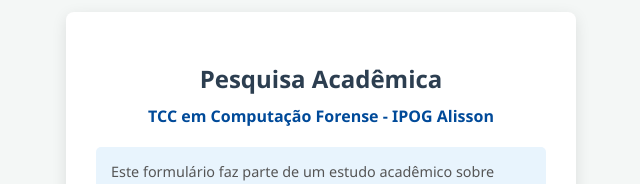
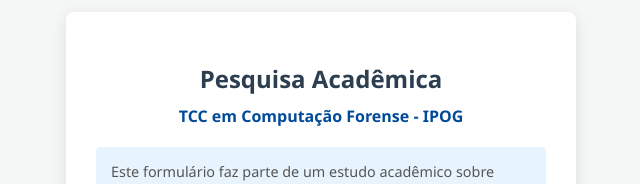
Before and after one commit to abrusco/tcc_forense, a website: page public/index.html in a window 1280 px wide. Shown: the top 184 px of the page, without its empty margins (319-959 px from the left). Drawn offline with Linux system fonts and the light colour scheme.

Commit message:
Alteraçã texto

```diff
--- a/public/index.html
+++ b/public/index.html
@@ -32,7 +32,7 @@
 <body>
 <div class="container">
     <h2>Pesquisa Acadêmica</h2>
-    <div class="institution">TCC em Computação Forense - IPOG Alisson</div>
+    <div class="institution">TCC em Computação Forense - IPOG </div>
 
     <div class="instructions">
         Este formulário faz parte de um estudo acadêmico sobre padrões humanos de criação de senhas e resistência a ataques de força bruta e dicionário.  Sua participação é voluntária e anônima.
```
